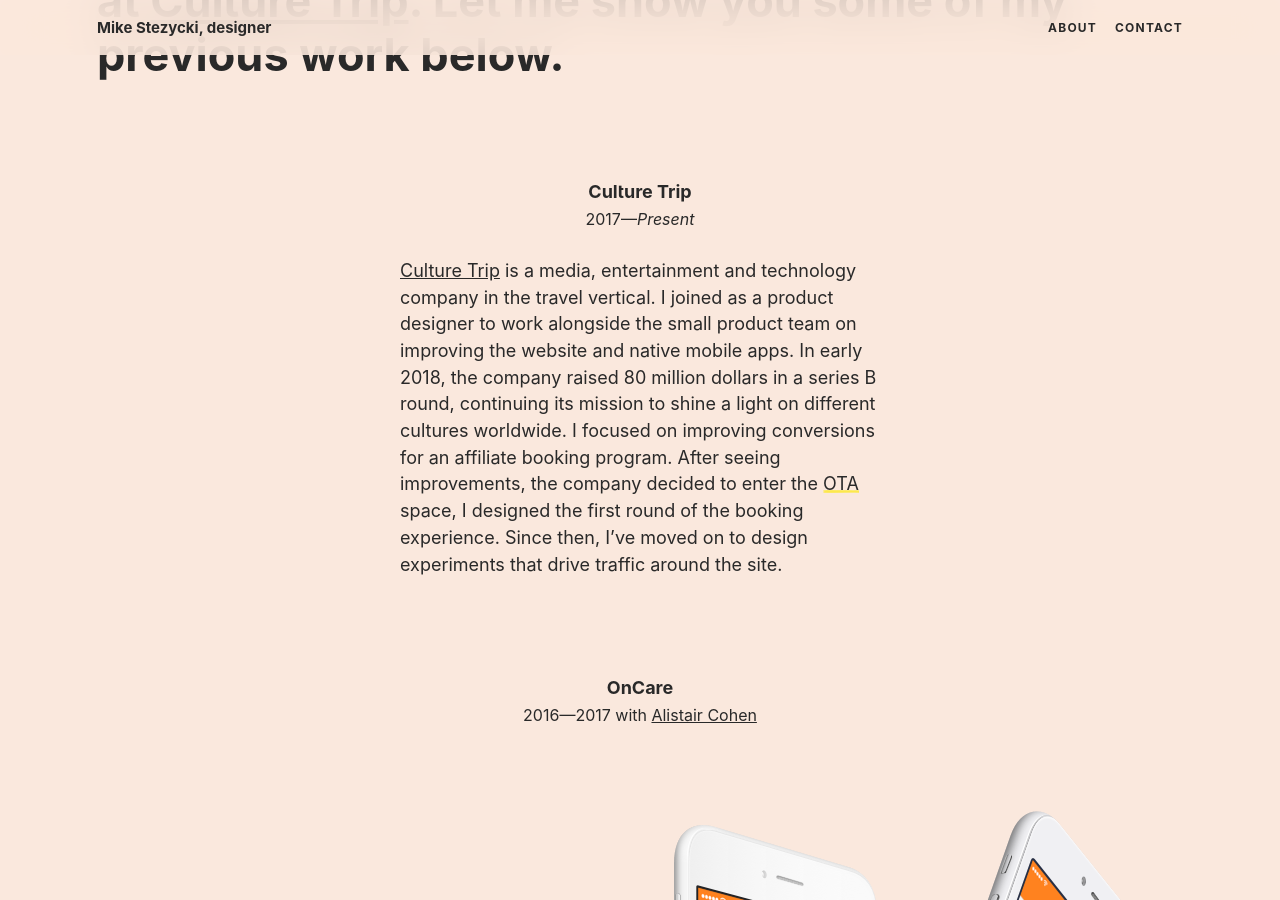
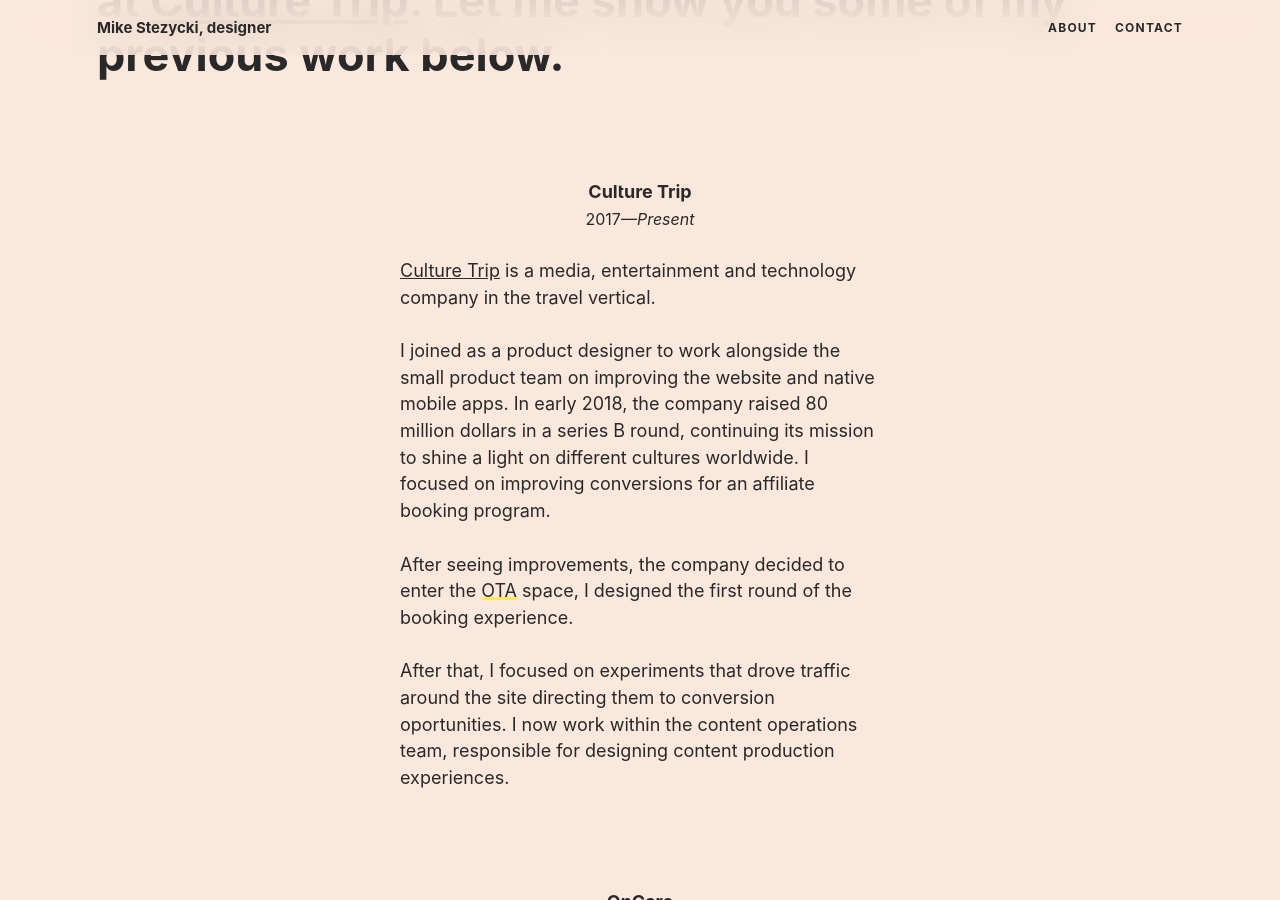
Before and after one commit to mr-stezz/mr-stezz.github.io, a Jekyll site: the page built from index.html, in a window 1280 px wide and 900 px high, scrolled down 285 px. Built offline with Jekyll 4.4.1, drawn with Linux system fonts in a browser that asks for light colours; some web fonts are replaced.

Commit message:
Rewrite the culture trip project to include recent job changes.

```diff
--- a/_includes/_projects.culture-trip.html
+++ b/_includes/_projects.culture-trip.html
@@ -1,5 +1,9 @@
 <section class="u--m-bottom--huge">
   <h3 class="heading  no-spacing  page-title">Culture Trip</h3>
   <p class="heading  page-subtitle  t--center">2017&mdash;<i>Present</i></p>
-  <p class="text-col"><a href="https://theculturetrip.com" title="Location based inspiration and content to make you feel like a local, everywhere.">Culture Trip</a> is a media, entertainment and technology company in the travel vertical. I joined as a product designer to work alongside the small product team on improving the website and native mobile apps. In early 2018, the company raised 80 million dollars in a series B round, continuing its mission to shine a light on different cultures worldwide. I focused on improving conversions for an affiliate booking program. After seeing improvements, the company decided to enter the <abbr title="Online Travel Agent">OTA</abbr> space, I designed the first round of the booking experience. Since then, I’ve moved on to design experiments that drive traffic around the site.</p>
+  <p class="text-col">
+    <a href="https://theculturetrip.com" title="Location based inspiration and content to make you feel like a local, everywhere.">Culture Trip</a> is a media, entertainment and technology company in the travel vertical.<br>
+    <br>I joined as a product designer to work alongside the small product team on improving the website and native mobile apps. In early 2018, the company raised 80 million dollars in a series B round, continuing its mission to shine a light on different cultures worldwide. I focused on improving conversions for an affiliate booking program.<br>
+    <br>After seeing improvements, the company decided to enter the <abbr title="Online Travel Agent">OTA</abbr> space, I designed the first round of the booking experience.<br>
+    <br>After that, I focused on experiments that drove traffic around the site directing them to conversion oportunities. I now work within the content operations team, responsible for designing content production experiences.</p>
 </section>
```
